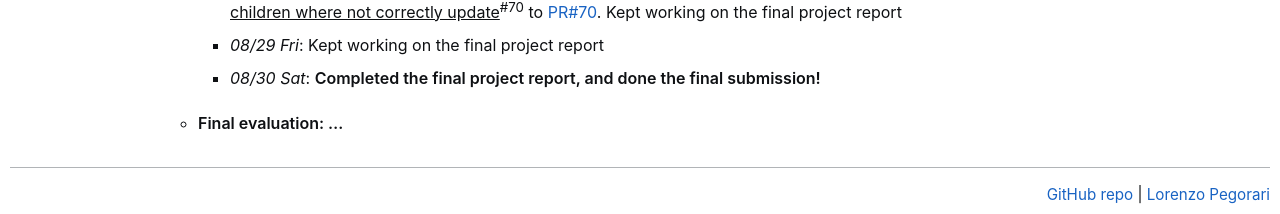
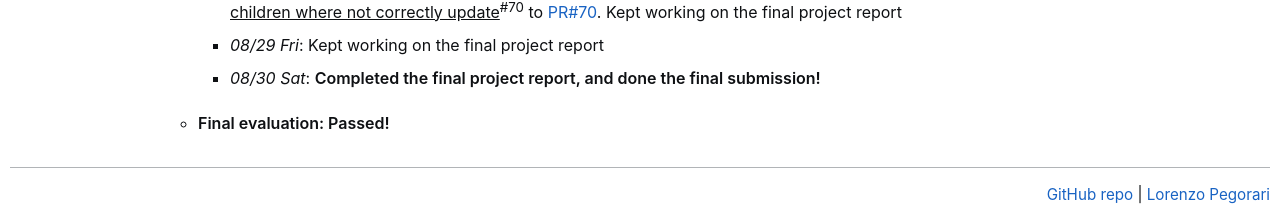
Before and after one commit to LorenzoPegorari/GSoC25-report, a Jekyll site: the page built from logs.md, in a window 1280 px wide and 900 px high, scrolled down 6767 px. Shown: the part 683-897 px from the top of the window. Built offline with Jekyll 4.4.1, drawn with Linux system fonts in a browser that asks for light colours; our own code applies the rules of GitHub Pages for plain Markdown files.

Commit message:
Updated logs

```diff
--- a/logs.md
+++ b/logs.md
@@ -144,4 +144,4 @@
         - *08/28 Thu*: Fixed a <ins>bug where a new (meaning created by a the execution of a **GED** command) top-level combination's children where not correctly update</ins><sup>#70</sup> to [PR#70](https://github.com/BRL-CAD/arbalest/pull/70). Kept working on the final project report
         - *08/29 Fri*: Kept working on the final project report
         - *08/30 Sat*: **Completed the final project report, and done the final submission!**
-    - **Final evaluation: ...**
+    - **Final evaluation: Passed!**
```
